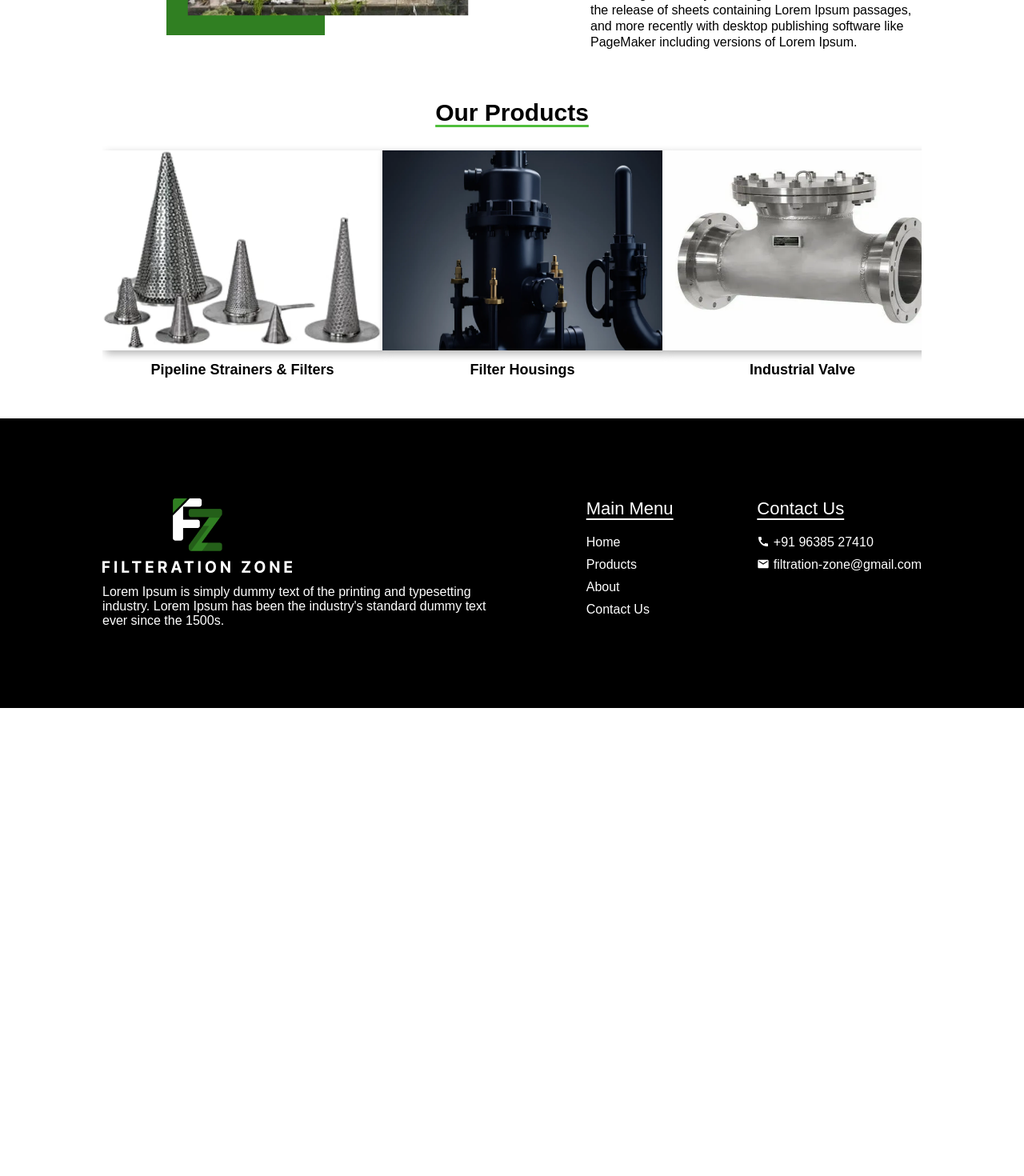
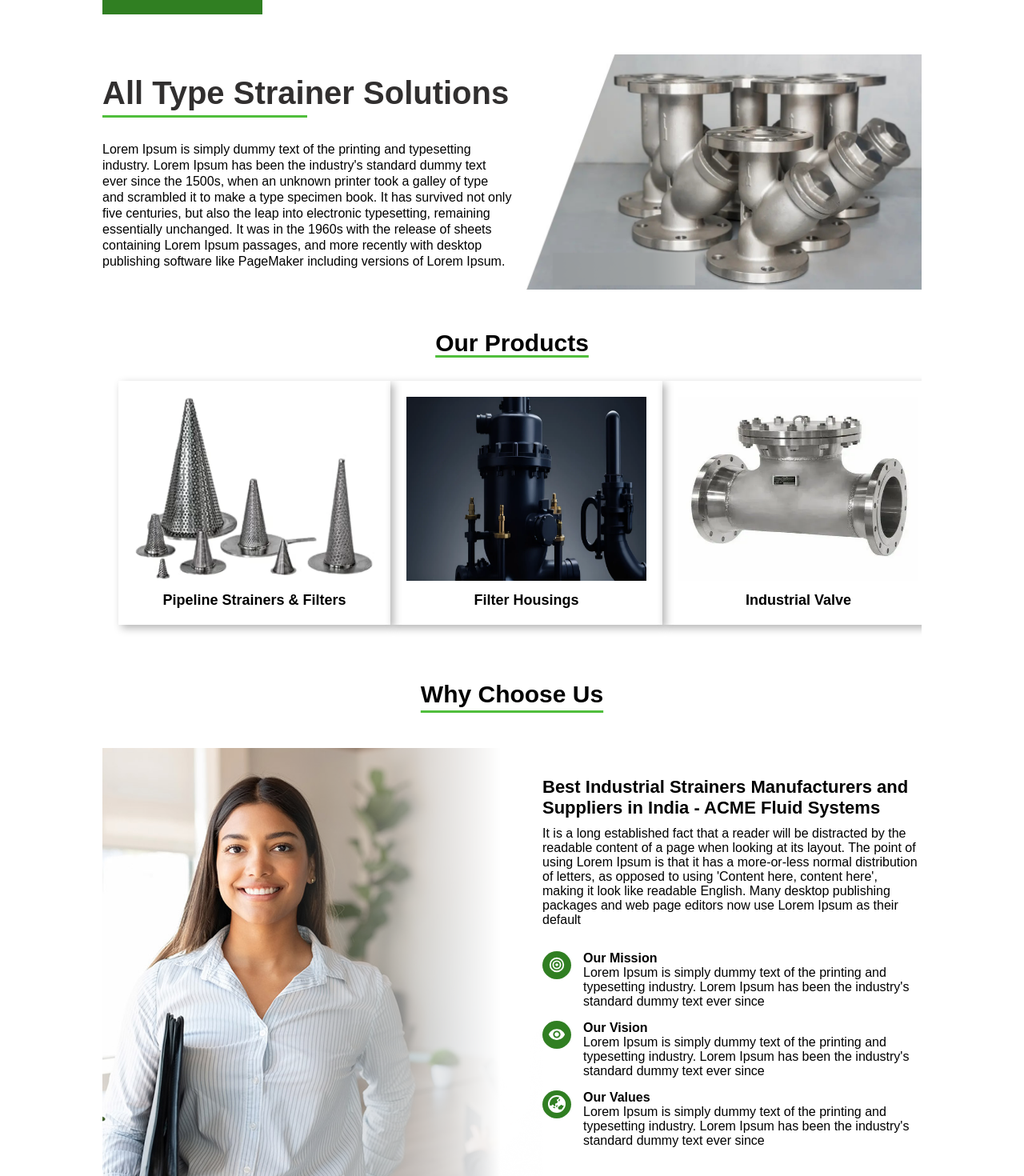
Before and after one commit to KevalPatel406/filtration-zone, a React (Create React App) app: page / in a window 1280 px wide. Shown: the part 1120-2590 px from the top of the page at 80% size. Before the commit the page ends 2005 px from the top, so only its background shows below. Built offline with nearby package versions, Linux system fonts and the light colour scheme.

Commit message:
Add new section in home page

```diff
--- a/src/index.css
+++ b/src/index.css
@@ -18,6 +18,14 @@ button {
 
 a {
     text-decoration: none;
+}
+
+.line {
+    display: block;
+    height: 3px;
+    min-width: 10px;
+    border-bottom: 3px;
+    background-color: var(--prime-color);
 }
 
 .container {
--- a/src/pages/Home.jsx
+++ b/src/pages/Home.jsx
@@ -1,16 +1,21 @@
 import { NavLink } from 'react-router-dom'
+import { TbTarget } from 'react-icons/tb'
+import { MdRemoveRedEye } from 'react-icons/md'
+import { FaEarthAsia } from 'react-icons/fa6'
 
 import './styles/home.css'
 import heroBannerImg from '../assets/homePage/hero-banner-back.webp'
 import aboutUsImg from '../assets/homePage/about-us.png'
+import strainerSolution from '../assets/homePage/strainer-solution.png'
 import teeStrainers from '../assets/homePage/tee-strainers.webp'
 import filtersImg from '../assets/homePage/filters.webp'
 import filterHousingImg from '../assets/homePage/filter-housing.webp'
+import chooseUsBackground from '../assets/homePage/choose-us-background.png'
 
 const Home = () => {
 
     return (<div id='home'>
-        <div className='hero-section'>
+        <section className='hero-section'>
             <div className='container'>
                 <div className='hero-wrapper'>
                     <img src={heroBannerImg} alt='Hero Banner' />
@@ -20,8 +25,8 @@ const Home = () => {
                     </div>
                 </div>
             </div>
-        </div>
-        <div className='about-us'>
+        </section>
+        <section className='about-us'>
             <div className='container'>
                 <div className='about-us-wrapper'>
                     <img src={aboutUsImg} alt='About us' />
@@ -33,8 +38,20 @@ const Home = () => {
                     </div>
                 </div>
             </div>
-        </div>
-        <div className='products'>
+        </section>
+        <section className='strainer-solution'>
+            <div className='container'>
+                <div className='strainer-solution-wrapper'>
+                    <div className='text'>
+                        <h4 className='title'>All Type Strainer Solutions</h4>
+                        <span className='line'></span>
+                        <p className='description'>Lorem Ipsum is simply dummy text of the printing and typesetting industry. Lorem Ipsum has been the industry's standard dummy text ever since the 1500s, when an unknown printer took a galley of type and scrambled it to make a type specimen book. It has survived not only five centuries, but also the leap into electronic typesetting, remaining essentially unchanged. It was in the 1960s with the release of sheets containing Lorem Ipsum passages, and more recently with desktop publishing software like PageMaker including versions of Lorem Ipsum.</p>
+                    </div>
+                    <img src={strainerSolution} alt='Strainer Solution' />
+                </div>
+            </div>
+        </section>
+        <section className='products'>
             <div className='container'>
                 <div className='products-wrapper'>
                     <div className='heading'>
@@ -62,7 +79,44 @@ const Home = () => {
                     </div>
                 </div>
             </div>
-        </div>
+        </section>
+        <section className='choose-us'>
+            <div className='container'>
+                <div className='heading'>
+                    <h2 className='section-heading'>Why Choose Us</h2>
+                </div>
+                <div className='choose-us-wrapper'>
+                    <img src={chooseUsBackground} alt='Choose us background' />
+                    <div className='details'>
+                        <p className='title'>Best Industrial Strainers Manufacturers and Suppliers in India - ACME Fluid Systems</p>
+                        <p className='description'>It is a long established fact that a reader will be distracted by the readable content of a page when looking at its layout. The point of using Lorem Ipsum is that it has a more-or-less normal distribution of letters, as opposed to using 'Content here, content here', making it look like readable English. Many desktop publishing packages and web page editors now use Lorem Ipsum as their default </p>
+                        <div className='list'>
+                            <div className='list-items'>
+                                <div className='icon'><TbTarget /></div>
+                                <div className='data'>
+                                    <p className='heading'>Our Mission</p>
+                                    <p className='description'>Lorem Ipsum is simply dummy text of the printing and typesetting industry. Lorem Ipsum has been the industry's standard dummy text ever since </p>
+                                </div>
+                            </div>
+                            <div className='list-items'>
+                                <div className='icon'><MdRemoveRedEye /></div>
+                                <div className='data'>
+                                    <p className='heading'>Our Vision</p>
+                                    <p className='description'>Lorem Ipsum is simply dummy text of the printing and typesetting industry. Lorem Ipsum has been the industry's standard dummy text ever since </p>
+                                </div>
+                            </div>
+                            <div className='list-items'>
+                                <div className='icon'><FaEarthAsia /></div>
+                                <div className='data'>
+                                    <p className='heading'>Our Values</p>
+                                    <p className='description'>Lorem Ipsum is simply dummy text of the printing and typesetting industry. Lorem Ipsum has been the industry's standard dummy text ever since </p>
+                                </div>
+                            </div>
+                        </div>
+                    </div>
+                </div>
+            </div>
+        </section>
     </div>)
 }
 
--- /dev/null
+++ b/src/pages/styles/aboutUs.css
@@ -0,0 +1 @@
+#about-us {}
--- a/src/pages/styles/home.css
+++ b/src/pages/styles/home.css
@@ -1,6 +1,7 @@
 #home {
     .hero-section {
         background-color: var(--soft-gray);
+        margin: 0 0 50px;
 
         .hero-wrapper {
             display: flex;
@@ -29,17 +30,19 @@
     }
 
     .about-us {
+        margin: 50px 0;
+
         .about-us-wrapper {
             display: flex;
             align-items: center;
 
             img {
-                width: 400px;
-                margin: 80px;
+                width: 40%;
+                /* margin: 80px; */
             }
 
             .text {
-                width: 50%;
+                width: 60%;
                 margin-left: 50px;
 
                 .title {
@@ -69,23 +72,65 @@
         }
     }
 
+    .strainer-solution {
+        margin: 50px 0;
+
+        .strainer-solution-wrapper {
+            display: flex;
+            justify-content: space-between;
+            align-items: center;
+
+            .text {
+                width: 50%;
+
+                .title {
+                    font-size: 40px;
+                    color: var(--dark-gray);
+                    margin-bottom: 5px;
+                }
+
+                .line {
+                    width: 50%;
+                    margin-bottom: 30px;
+                }
+
+                .description {
+                    line-height: 20px;
+                }
+            }
+
+            img {
+                width: 50%;
+            }
+        }
+    }
+
     .products {
+        margin: 50px 0;
+
         .products-wrapper {
+            .heading {
+                margin-bottom: 30px;
+            }
+
             .list {
                 display: flex;
                 justify-content: space-between;
-                margin: 30px 0 50px 0;
+                margin: 20px 0;
+                padding: 0 20px;
 
                 .item {
+                    box-shadow: 4px 4px 10px rgba(0, 0, 0, 0.3);
+                    padding: 20px;
+
                     a {
                         color: #000000;
                         cursor: pointer;
                     }
 
                     img {
-                        width: 350px;
-                        height: 250px;
-                        box-shadow: 4px 4px 10px rgba(0, 0, 0, 0.3);
+                        width: 300px;
+                        height: 230px;
                         margin-bottom: 10px;
                         cursor: pointer;
                     }
@@ -95,6 +140,70 @@
                         font-weight: 600;
                         font-size: 18px;
                         cursor: pointer;
+                    }
+                }
+            }
+        }
+    }
+
+    .choose-us {
+        margin: 50px 0;
+
+        .heading {
+            .section-heading {
+                padding-bottom: 20px;
+                text-underline-offset: 10px;
+            }
+        }
+
+        .choose-us-wrapper {
+            display: flex;
+            justify-content: space-between;
+            align-items: center;
+            margin-top: 30px;
+
+            img {
+                height: 550px;
+            }
+
+            .details {
+                width: 50%;
+                margin-left: auto;
+
+                .title {
+                    font-size: 22px;
+                    font-weight: 700;
+                    margin-bottom: 10px;
+                }
+
+                .description {
+                    margin-bottom: 30px;
+                }
+
+                .list {
+                    .list-items {
+                        display: flex;
+
+                        .icon {
+                            color: #FFFFFF;
+                            background-color: #307F22;
+                            font-size: 22px;
+                            width: 50px;
+                            height: 35px;
+                            border-radius: 50%;
+                            padding: 6px 7px 0px 7px;
+                            margin-right: 15px;
+                        }
+
+                        .data {
+                            .heading {
+                                font-weight: 600;
+                            }
+
+                            .description {
+                                margin-bottom: 15px;
+                            }
+                        }
                     }
                 }
             }
```
Also changed, not shown: src/pages/AboutUs.jsx (added, +11 -0 lines), src/assets/homePage/choose-us-background.png (added), src/assets/homePage/strainer-solution.png (added).
